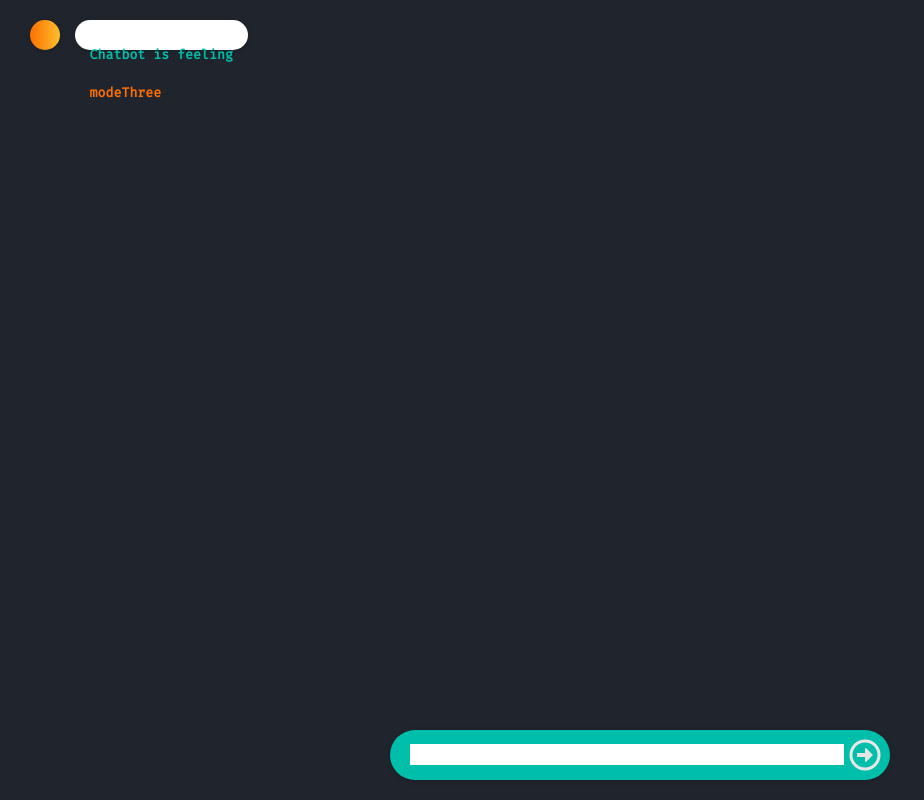
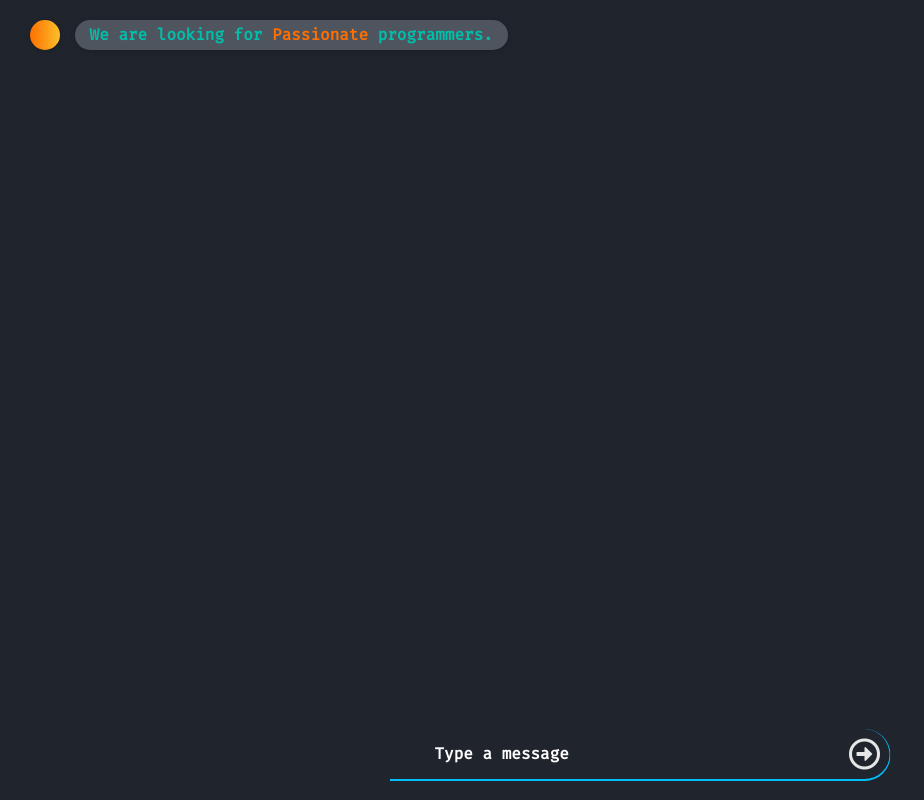
Before and after one commit to Vaibhavch9876/CHATBOT, a Django app: page / in a window 1280 px wide. Shown: the whole page, without its empty margins (0-924 px from the left). Run offline with Django 3.2, Linux system fonts and the light colour scheme.

Commit message:
Add final UI

```diff
--- a/Chatbot/templates/home.html
+++ b/Chatbot/templates/home.html
@@ -50,29 +50,29 @@
           white-space: nowrap;
           z-index: 10;
         }
-        #chat-wrapper #chat-bot-mode.modeOne #chat-bot-mode-icon {
+        #chat-wrapper #chat-bot-mode.Smart #chat-bot-mode-icon {
           background: linear-gradient(to right, #00bfaa, #00bfaa);
         }
         #chat-wrapper
-          #chat-bot-mode.modeOne
+          #chat-bot-mode.Smart
           #chat-bot-mode-label
           #chat-bot-mode-value {
           color: #FFFFFF;
         }
-        #chat-wrapper #chat-bot-mode.modeTwo #chat-bot-mode-icon {
+        #chat-wrapper #chat-bot-mode.Creative #chat-bot-mode-icon {
           background: linear-gradient(to right, #d32f2f, #ff6f00);
         }
         #chat-wrapper
-          #chat-bot-mode.modeTwo
+          #chat-bot-mode.Creative
           #chat-bot-mode-label
           #chat-bot-mode-value {
           color: #d32f2f;
         }
-        #chat-wrapper #chat-bot-mode.modeThree #chat-bot-mode-icon {
+        #chat-wrapper #chat-bot-mode.Passionate #chat-bot-mode-icon {
           background: linear-gradient(to right, #ff6f00, #fbc02d);
         }
         #chat-wrapper
-          #chat-bot-mode.modeThree
+          #chat-bot-mode.Passionate
           #chat-bot-mode-label
           #chat-bot-mode-value {
           color: #ff6f00;
@@ -87,7 +87,7 @@
           width: 30px;
         }
         #chat-wrapper #chat-bot-mode #chat-bot-mode-label {
-          background-color: white;
+          background-color: #4f555f;
           border-radius: 20px;
           box-shadow: rgba(0, 0, 0, 0.12) 0px 1px 6px, rgba(0, 0, 0, 0.12) 0px 1px 4px;
           display: inline-block;
@@ -98,8 +98,8 @@
         }
         #chat-wrapper #chat-bot-mode #chat-bot-mode-label h1 {
           display: inline-block;
-          font-size: 0.9em;
-          font-weight: 300;
+          font-size: 1.0rem;
+          font-weight: 700;
           height: 20px;
           line-height: 20px;
           margin: 0px;
@@ -172,9 +172,12 @@
           position: absolute;
           top: 50%;
           transform: translateX(-50%) translateY(-50%);
-          background-color: #00bfaa;
-          border-radius: 100px;
-          box-shadow: rgba(0, 0, 0, 0.12) 0px 1px 6px, rgba(0, 0, 0, 0.12) 0px 1px 4px;
+          background-color: transparent;
+          text-align: center;
+          border-bottom: 2px solid #00bffa;
+          border-right: 1px solid #00bffa;
+          border-bottom-right-radius: 100px;
+          border-top-right-radius: 100px;
           height: 50px;
           line-height: 50px;
           overflow: hidden;
@@ -214,9 +217,9 @@
           #message-input
           #message-input-field {
           border: none;
-          color: black;
+          color: white;
           font-size: 1em;
-          font-weight: 300;
+          font-weight: 600;
           margin-left: 20px;
           outline: none;
           width: 430px;
@@ -301,7 +304,7 @@
           #chat-message-window
           #chat-message-column-wrapper
           #chat-message-column
-          .message.received.modeOne
+          .message.received.Smart
           .profile-icon {
           background: linear-gradient(to right, #FFFFFF, #00bfaa);
         }
@@ -309,7 +312,7 @@
           #chat-message-window
           #chat-message-column-wrapper
           #chat-message-column
-          .message.received.modeTwo
+          .message.received.Creative
           .profile-icon {
           background: linear-gradient(to right, #d32f2f, #ff6f00);
         }
@@ -317,7 +320,7 @@
           #chat-message-window
           #chat-message-column-wrapper
           #chat-message-column
-          .message.received.modeThree
+          .message.received.Passionate
           .profile-icon {
           background: linear-gradient(to right, #ff6f00, #fbc02d);
         }
@@ -442,7 +445,7 @@
           .text {
           color: #00bfaa;
           font-size: 1em;
-          font-weight: 500;
+          font-weight: 700;
           margin: 0px;
           min-height: 20px;
           transition: all 0.5s;
@@ -613,6 +616,8 @@
         }
         #message-input-field {
           font-family: "Fira Mono", monospace;
+          color: #fff;
+          background-color : transparent;
         }
     </style>
     <title>Document</title>
@@ -622,8 +627,9 @@
         <div id="chat-bot-mode">
             <div id="chat-bot-mode-icon"></div>
             <div id="chat-bot-mode-label">
-                <h5 id="chat-bot-mode-text">Chatbot is feeling</h5>
-                <h5 id="chat-bot-mode-value">mode</h5>
+                <h1 id="chat-bot-mode-text">We are looking for</h1>
+                <h1 id="chat-bot-mode-value">mode</h1>
+                <h1 id="chat-bot-mode-text">programmers.</h1>
             </div>
         </div>
         <div id="letter-pool"></div>
@@ -779,7 +785,7 @@
                 transitionPeriod: 30000,
                 intervals: []
             },
-            modes: ['modeOne', 'modeTwo', 'modeThree'],
+            modes: ['Smart', 'Creative', 'Passionate'],
             currentmode: '',
             chatbotMessageIndex: 0,
             nLetterSets: 4
@@ -805,21 +811,21 @@
         const getRandGreeting = () => {
                     ++messageIndex;
                     messageIndex %= messageCount;
-                    return greetings.modeOne[ (messageIndex - 1 + messageCount) % messageCount ];
+                    return greetings.Smart[ (messageIndex - 1 + messageCount) % messageCount ];
 <!--            let rand = 0;-->
 
 <!--            switch (STATE.currentmode) {-->
-<!--                case 'modeOne':-->
-<!--                    rand = getRand(1, greetings.modeOne.length);-->
-<!--                    return greetings.modeOne[rand - 1];-->
+<!--                case 'Smart':-->
+<!--                    rand = getRand(1, greetings.Smart.length);-->
+<!--                    return greetings.Smart[rand - 1];-->
 
-<!--                case 'modeTwo':-->
-<!--                    rand = getRand(1, greetings.modeTwo.length);-->
-<!--                    return greetings.modeTwo[rand - 1];-->
+<!--                case 'Creative':-->
+<!--                    rand = getRand(1, greetings.Creative.length);-->
+<!--                    return greetings.Creative[rand - 1];-->
 
-<!--                case 'modeThree':-->
-<!--                    rand = getRand(1, greetings.modeThree.length);-->
-<!--                    return greetings.modeThree[rand - 1];-->
+<!--                case 'Passionate':-->
+<!--                    rand = getRand(1, greetings.Passionate.length);-->
+<!--                    return greetings.Passionate[rand - 1];-->
 
 <!--                default:-->
 <!--                    break;-->
@@ -829,21 +835,21 @@
         const getRandConvo = () => {
                 ++messageIndex;
                 messageIndex %= messageCount;
-                return greetings.modeOne[ (messageIndex - 1 + messageCount) % messageCount ];
+                return greetings.Smart[ (messageIndex - 1 + messageCount) % messageCount ];
 <!--            let rand = 0;-->
 
 <!--            switch (STATE.currentmode) {-->
-<!--                case 'modeOne':-->
-<!--                    rand = getRand(1, convo.modeOne.length);-->
-<!--                    return convo.modeOne[rand - 1];-->
+<!--                case 'Smart':-->
+<!--                    rand = getRand(1, convo.Smart.length);-->
+<!--                    return convo.Smart[rand - 1];-->
 
-<!--                case 'modeTwo':-->
-<!--                    rand = getRand(1, convo.modeTwo.length);-->
-<!--                    return convo.modeTwo[rand - 1];-->
+<!--                case 'Creative':-->
+<!--                    rand = getRand(1, convo.Creative.length);-->
+<!--                    return convo.Creative[rand - 1];-->
 
-<!--                case 'modeThree':-->
-<!--                    rand = getRand(1, convo.modeThree.length);-->
-<!--                    return convo.modeThree[rand - 1];-->
+<!--                case 'Passionate':-->
+<!--                    rand = getRand(1, convo.Passionate.length);-->
+<!--                    return convo.Passionate[rand - 1];-->
 
 <!--                default:-->
 <!--                    break;-->
@@ -1343,15 +1349,15 @@
 <!--            Message += "E. " + optionE;-->
         {% endfor %}
       const greetings = {
-            modeOne: [Message1 , Message2 , Message3 , Message4 , Message5 , Message6 ],
-            modeTwo: [Message1 , Message2 , Message3 , Message4 , Message5 , Message6 ],
-            modeThree: [Message1 , Message2 , Message3 , Message4 , Message5 , Message6 ]
+            Smart: [Message1 , Message2 , Message3 , Message4 , Message5 , Message6 ],
+            Creative: [Message1 , Message2 , Message3 , Message4 , Message5 , Message6 ],
+            Passionate: [Message1 , Message2 , Message3 , Message4 , Message5 , Message6 ]
         };
 
         const convo = {
-            modeOne: [Message1 , Message2 , Message3 , Message4 , Message5 , Message6 ],
-            modeTwo: [Message1 , Message2 , Message3 , Message4 , Message5 , Message6 ] ,
-            modeThree: [Message1 , Message2 , Message3 , Message4 , Message5 , Message6 ]
+            Smart: [Message1 , Message2 , Message3 , Message4 , Message5 , Message6 ],
+            Creative: [Message1 , Message2 , Message3 , Message4 , Message5 , Message6 ] ,
+            Passionate: [Message1 , Message2 , Message3 , Message4 , Message5 , Message6 ]
         };
     </script>
 </body>
```
